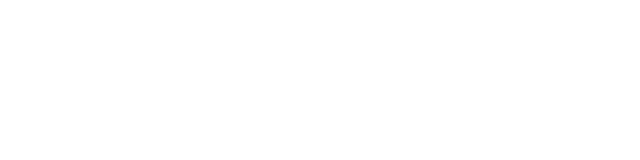
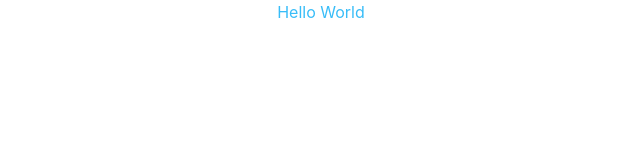
Before and after one commit to G09-Ingegneria-del-software/ProgettoG09, a React (Create React App) app in the folder frontend/: page / in a window 1280 px wide. Shown: the top 160 px of the page, without its empty margins (319-959 px from the left). Built offline with nearby package versions, Linux system fonts and the light colour scheme.

Commit message:
Add tailwind, readme.md

```diff
--- a/frontend/package.json
+++ b/frontend/package.json
@@ -39,5 +39,10 @@
       "last 1 firefox version",
       "last 1 safari version"
     ]
+  },
+  "devDependencies": {
+    "autoprefixer": "^10.4.16",
+    "postcss": "^8.4.31",
+    "tailwindcss": "^3.3.5"
   }
 }
--- /dev/null
+++ b/frontend/postcss.config.js
@@ -0,0 +1,6 @@
+module.exports = {
+  plugins: {
+    tailwindcss: {},
+    autoprefixer: {},
+  }
+}
--- a/frontend/src/App.tsx
+++ b/frontend/src/App.tsx
@@ -4,6 +4,7 @@
 function App() {
   return (
     <div className="App">
+		<h1 className="text-sky-400">Hello World</h1>
     </div>
   );
 }
--- a/frontend/src/index.css
+++ b/frontend/src/index.css
@@ -1,3 +1,7 @@
+@tailwind base;
+@tailwind components;
+@tailwind utilities;
+
 body {
   margin: 0;
   font-family: -apple-system, BlinkMacSystemFont, 'Segoe UI', 'Roboto', 'Oxygen',
--- /dev/null
+++ b/frontend/tailwind.config.js
@@ -0,0 +1,8 @@
+/** @type {import('tailwindcss').Config} */
+module.exports = {
+  content: ["./src/**/*.{html,js,jsx,ts,tsx}"],
+  theme: {
+    extend: {},
+  },
+  plugins: [],
+}
```
Also changed, not shown: 2 other files (tests, documents, lock files or other folders).
